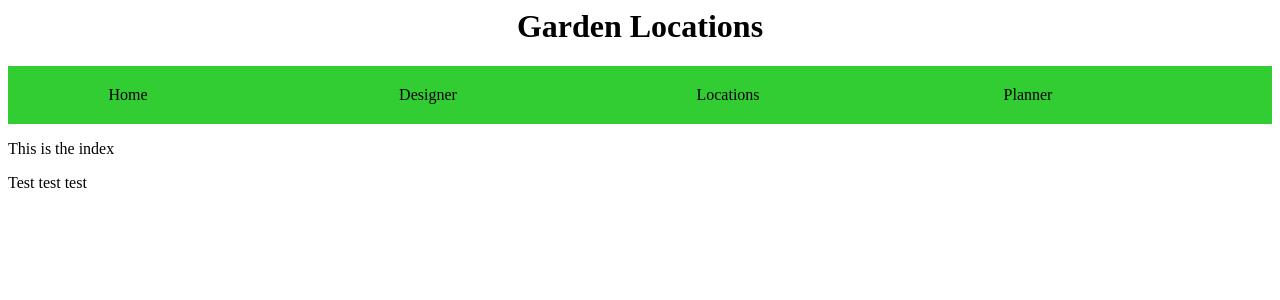
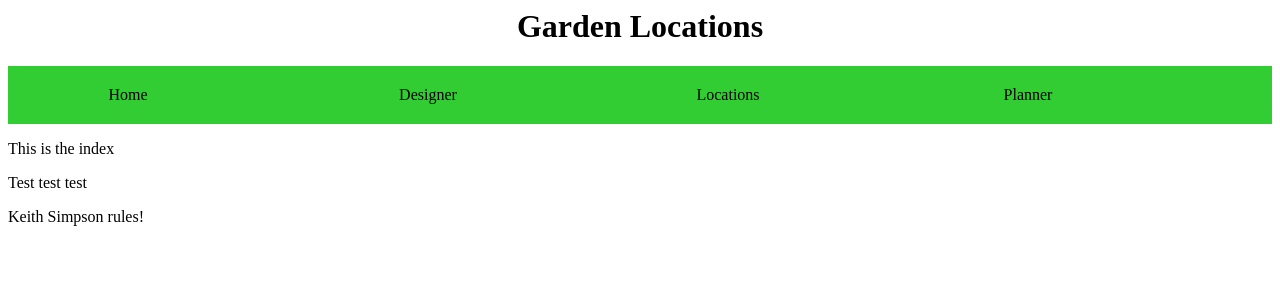
Before and after one commit to markblack96/garden-planner, a Flask app: page / in a window 1280 px wide. Shown: the top 300 px of the page. Run offline with Flask 2, Linux system fonts and the light colour scheme.

Commit message:
Push test before demo

```diff
--- a/templates/index.html
+++ b/templates/index.html
@@ -8,5 +8,6 @@
     {% include 'navigation.html' %}
 	<p>This is the index</p>
 	<p>Test test test</p>
+	<p>Keith Simpson rules!</p>
 </body>
 </html>
```
